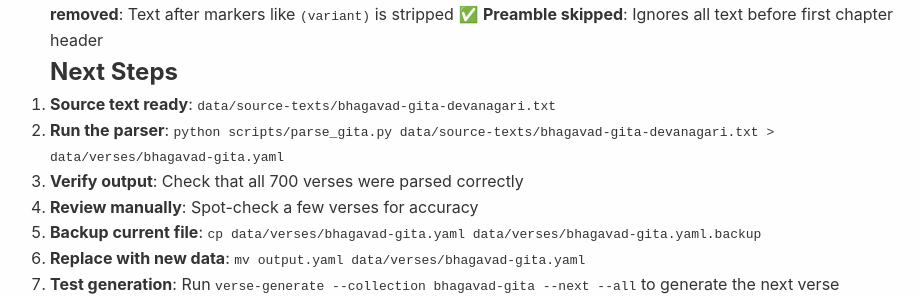
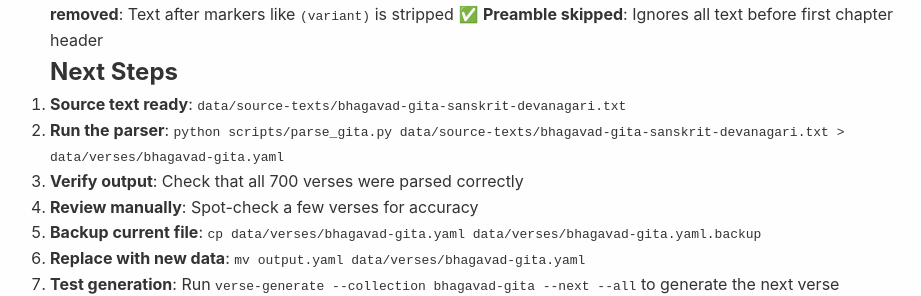
Before and after one commit to sanatan-learnings/bhagavad-gita, a Jekyll site: the page built from docs/parse-gita-readme.md, in a window 1280 px wide and 900 px high, scrolled down 4341 px. Shown: the part 161-457 px from the top of the window, without its empty margins (160-1081 px from the left). Built offline with Jekyll 4.4.1, drawn with Linux system fonts in a browser that asks for light colours; our own code applies the rules of GitHub Pages for plain Markdown files; some of the changed text lies outside the part shown.

Commit message:
Update source filename to include both language and script
- Rename: bhagavad-gita-devanagari.txt → bhagavad-gita-sanskrit-devanagari.txt
- Update documentation references

File name now clearly indicates:
- Language: Sanskrit
- Script: Devanagari

Co-Authored-By: Claude Sonnet 4.5 <noreply@anthropic.com>

```diff
--- a/docs/parse-gita-readme.md
+++ b/docs/parse-gita-readme.md
@@ -268,8 +268,8 @@ The script outputs statistics to stderr:
 
 ## Next Steps
 
-1. **Source text ready**: `data/source-texts/bhagavad-gita-devanagari.txt`
-2. **Run the parser**: `python scripts/parse_gita.py data/source-texts/bhagavad-gita-devanagari.txt > data/verses/bhagavad-gita.yaml`
+1. **Source text ready**: `data/source-texts/bhagavad-gita-sanskrit-devanagari.txt`
+2. **Run the parser**: `python scripts/parse_gita.py data/source-texts/bhagavad-gita-sanskrit-devanagari.txt > data/verses/bhagavad-gita.yaml`
 3. **Verify output**: Check that all 700 verses were parsed correctly
 4. **Review manually**: Spot-check a few verses for accuracy
 5. **Backup current file**: `cp data/verses/bhagavad-gita.yaml data/verses/bhagavad-gita.yaml.backup`
@@ -340,6 +340,6 @@ The input text file should contain the canonical Devanagari text from a reliable
 The script is format-agnostic and will extract verses as long as they have the `॥ X-Y ॥` markers.
 
 **Current Source:**
-- File: `data/source-texts/bhagavad-gita-devanagari.txt`
+- File: `data/source-texts/bhagavad-gita-sanskrit-devanagari.txt`
 - Origin: https://sanskritdocuments.org/doc_giitaa/bhagvadnew.html
 - Format: Devanagari with verse markers
```
Also changed, not shown: data/source-texts/bhagavad-gita-sanskrit-devanagari.txt (renamed from data/source-texts/bhagavad-gita-devanagari.txt).
